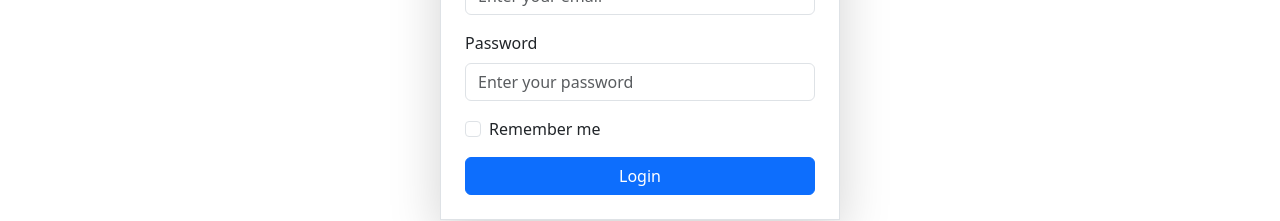
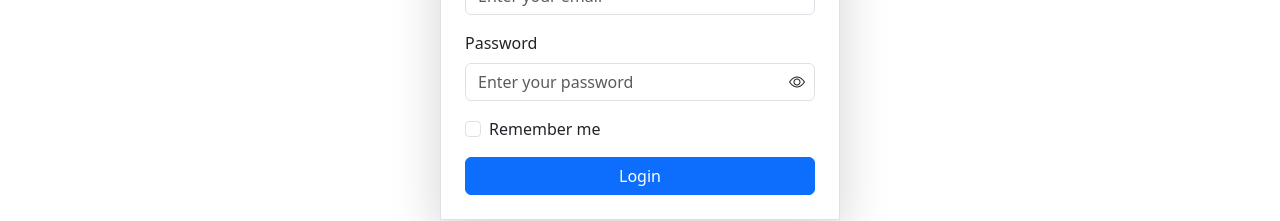
Before and after one commit to Lingeshmd25/E-Commerce-MERN, a React (Create React App) app in the folder frontend/: page /login in a window 1280 px wide. Shown: the part 437-658 px from the top of the page. Built offline with nearby package versions, Linux system fonts and the light colour scheme; no server answers.

Commit message:
Update Login.js

```diff
--- a/frontend/src/pages/Login.js
+++ b/frontend/src/pages/Login.js
@@ -76,7 +76,7 @@ const Login = () => {
               required
             />
             <i
-              className={`fa-solid ${showPassword ? "fa-eye-slash" : "fa-eye"}`}
+              className={`bi ${showPassword ? "bi-eye-slash" : "bi-eye"}`}
               onClick={() => setShowPassword(!showPassword)}
               style={{
                 position: "absolute",
```
